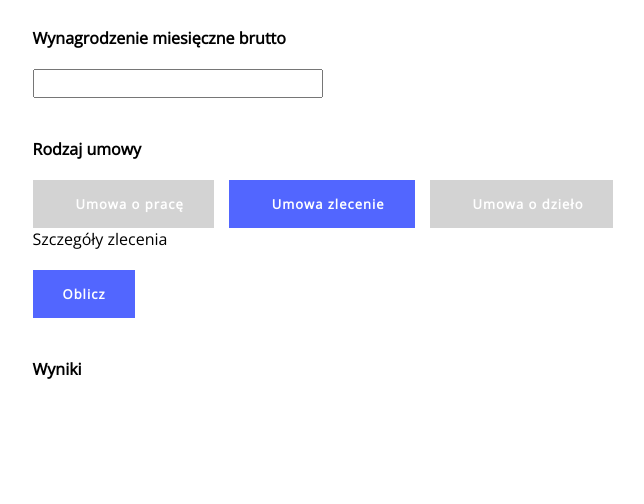
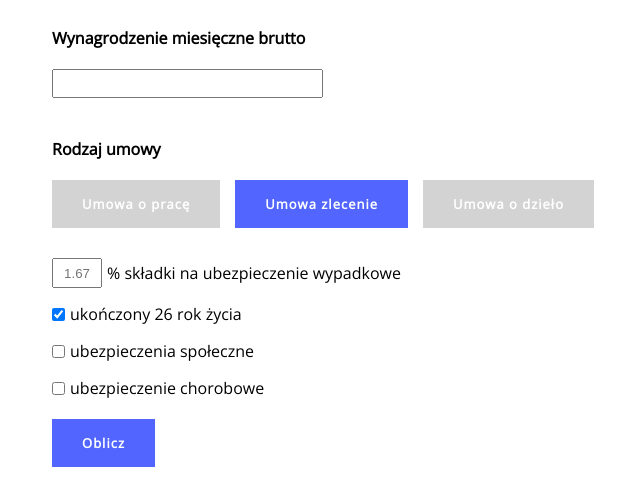
Before and after one commit to tomasz-paterka/salary_calculator, a website built with webpack: page src/index.html in a window 1280 px wide. Both pictures are taken after a click on the label "Umowa zlecenie". Shown: the part 120-624 px from the top of the page, without its empty margins (317-961 px from the left). Built offline with nearby package versions, Linux system fonts and the light colour scheme.

Commit message:
add contracts checkboxes in html, rewrite controlView function

```diff
--- a/src/index.html
+++ b/src/index.html
@@ -36,6 +36,22 @@
           <label class="contracts_btn" for="work_contract"><input type="radio" id="work_contract" name="contract" value="work">Umowa o dzieło</label>
         </div>
         <div class="contract_details">
+          <div class="employment_checkbox">
+            <label class="checkbox" for="accidentIns"><input id="accidentInsEmp" type="text" name="accidentIns" placeholder="1.67">% składki na ubezpieczenie wypadkowe</label>
+            <label class="checkbox" for="age"><input checked id="age" type="checkbox">ukończony 26 rok życia</label>
+            <label class="checkbox" for="stationaryJob"><input checked id="stationaryJob" type="checkbox">praca w miejscu zamieszkania</label>
+            <label class="checkbox" for="freeAmount"><input checked id="freeAmount" type="checkbox">kwota wolna</label>
+          </div>
+          <div class="mandate_checkbox">
+            <label class="checkbox" for="accidentIns"><input id="accidentInsMan" type="text" name="accidentIns" placeholder="1.67">% składki na ubezpieczenie wypadkowe</label>
+            <label class="checkbox" for="age"><input checked id="age" type="checkbox">ukończony 26 rok życia</label>
+            <label class="checkbox" for="socialIns"><input id="socialIns" type="checkbox">ubezpieczenia społeczne</label>
+            <label class="checkbox" for="diseaseIns"><input id="diseaseIns" type="checkbox">ubezpieczenie chorobowe</label>
+          </div>
+          <div class="work_checkbox">
+            <label class="checkbox" for="halfCost"><input checked id="halfCost" type="checkbox">koszty uzyskania 50%</label>
+            <label class="checkbox" for="flatTax"><input id="flatTax" type="checkbox">zryczałtowany podatek</label>
+          </div>
         </div>
       </div>
     </section>
--- a/src/js/index.js
+++ b/src/js/index.js
@@ -23,6 +23,7 @@ const controler = () => {
 
         // console.log('employment');
         state.salary = new Salary(pay);
+        contracts.getAccidentInsInput();
         state.salary.calcInsurance();
         contracts.renderEmployeeResult(state.salary);
         contracts.renderEmployerResult(state.salary);
--- a/src/js/view/employment_contracts.js
+++ b/src/js/view/employment_contracts.js
@@ -1,16 +1,14 @@
 import { elements } from './htmlElements';
 
 export const getInput = () => parseInt(elements.salaryInput.value);
+export const getAccidentInsInput = () => console.dir(elements.accidentInsInput.value);
 
-const clearContracts = () => {
-  elements.contractsDetail.innerHTML = '';
-};
+// const clearContracts = () => {
+//   elements.contractsDetail.innerHTML = '';
+// };
 
 
 export const controlerView = () => {
-  clearContracts();
-
-  let markup;
   switch (true) {
 
     case elements.contract.checked:
@@ -18,13 +16,10 @@ export const controlerView = () => {
       elements.contract.parentNode.classList.add('active');
       elements.mandate.parentNode.classList.remove('active');
       elements.work.parentNode.classList.remove('active');
-      console.log(elements.contract);
-      markup = `
-        <div>
-          Szczegóły umowy
-        </div>
-      `;
-      elements.contractsDetail.insertAdjacentHTML('afterbegin', markup);
+
+      elements.employment_checkbox.style.display = 'block';
+      elements.mandate_checkbox.style.display = 'none';
+      elements.work_checkbox.style.display = 'none';
       break;
 
     case elements.mandate.checked:
@@ -33,13 +28,9 @@ export const controlerView = () => {
       elements.mandate.parentNode.classList.add('active');
       elements.work.parentNode.classList.remove('active');
 
-      console.log(elements.mandate);
-      markup = `
-        <div>
-          Szczegóły zlecenia
-        </div>
-      `;
-      elements.contractsDetail.insertAdjacentHTML('afterbegin', markup);
+      elements.employment_checkbox.style.display = 'none';
+      elements.mandate_checkbox.style.display = 'block';
+      elements.work_checkbox.style.display = 'none';
       break;
 
     case elements.work.checked:
@@ -47,13 +38,11 @@ export const controlerView = () => {
       elements.contract.parentNode.classList.remove('active');
       elements.mandate.parentNode.classList.remove('active');
       elements.work.parentNode.classList.add('active');
-      console.log(elements.work);
-      markup = `
-        <div>
-          Szczegóły dzieła
-        </div>
-      `;
-      elements.contractsDetail.insertAdjacentHTML('afterbegin', markup);
+
+      elements.employment_checkbox.style.display = 'none';
+      elements.mandate_checkbox.style.display = 'none';
+      elements.work_checkbox.style.display = 'block';
+
       break;
     default:
       // console.log('some else');
@@ -81,6 +70,7 @@ export const renderEmployerResult = salary => {
     <li>Brutto: ${salary.payment}</li>
     <li>Składka emerytalna: ${salary.employerRetirementIns}</li>
     <li>Składka rentowa: ${salary.employerPensiontIns}</li>
+    <li>Składka wypadkowa: ${salary.accidentIns}</li>
   `;
   elements.employerResults.insertAdjacentHTML('beforeend', markup);
 }
--- a/src/js/view/htmlElements.js
+++ b/src/js/view/htmlElements.js
@@ -9,7 +9,9 @@ export const elements = {
   work: document.getElementById('work_contract'),
   agreements: document.querySelectorAll('input[type="radio"]'),
   contractsDetail: document.querySelector('.contract_details'),
-  contractsBtn: document.querySelectorAll('.contracts_btn')
+  contractsBtn: document.querySelectorAll('.contracts_btn'),
+  accidentInsInput: document.getElementById('accidentInsEmp'),
+  employment_checkbox: document.querySelector('.employment_checkbox'),
+  mandate_checkbox: document.querySelector('.mandate_checkbox'),
+  work_checkbox: document.querySelector('.work_checkbox')
 };
-
-// console.dir(elements.contract);
--- a/src/scss/style.scss
+++ b/src/scss/style.scss
@@ -55,7 +55,7 @@ h4 {
 .salary-parameters {
   .salary {
     margin-top: 30px;
-    input {
+    input[name="salary"] {
       padding: 5px;
       text-align: end;
       width: 50%;
@@ -78,6 +78,37 @@ h4 {
     }
   }
 }
+
+.contract_details {
+  margin-top: 30px;
+  // display: flex;
+  // align-items: center;
+  .checkbox {
+    display: flex;
+    align-items: center;
+    font-family: $main-font;
+    margin-top: 15px;
+    input[type="checkbox"] {
+      margin-right: 5px;
+    }
+    input[name="accidentIns"] {
+      margin-right: 5px;
+      width: 50px;
+      height: 30px;
+      text-align: center;
+    }
+  }
+}
+
+.employment_checkbox {
+  display: block;
+}
+
+.mandate_checkbox,
+.work_checkbox {
+  display: none;
+}
+
 
 .contracts_btn {
   @extend .btn;
@@ -122,7 +153,7 @@ h4 {
 }
 
 input[type="radio"] {
-  visibility: hidden;
+  display: none;
 
 }
 
```
